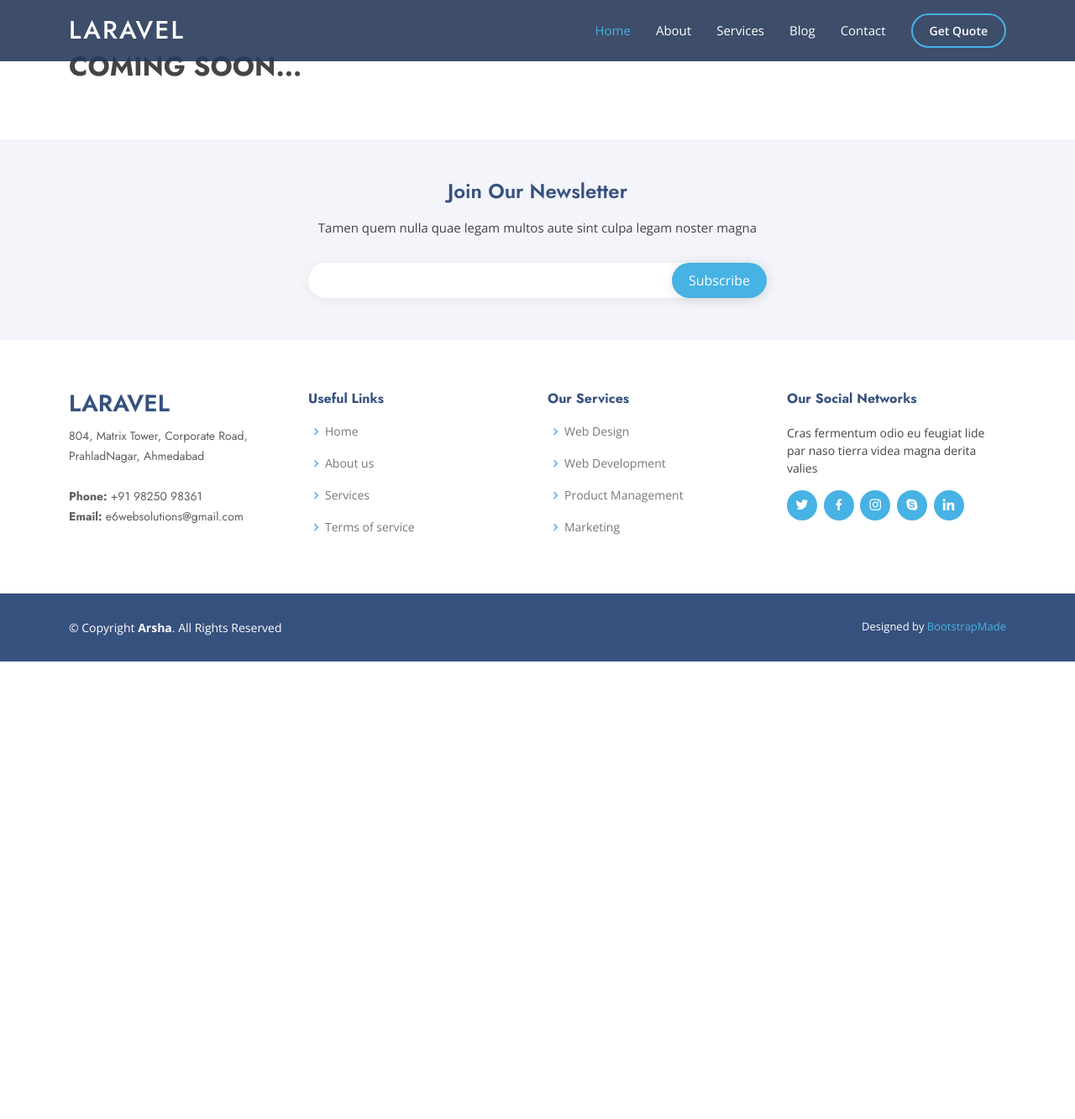
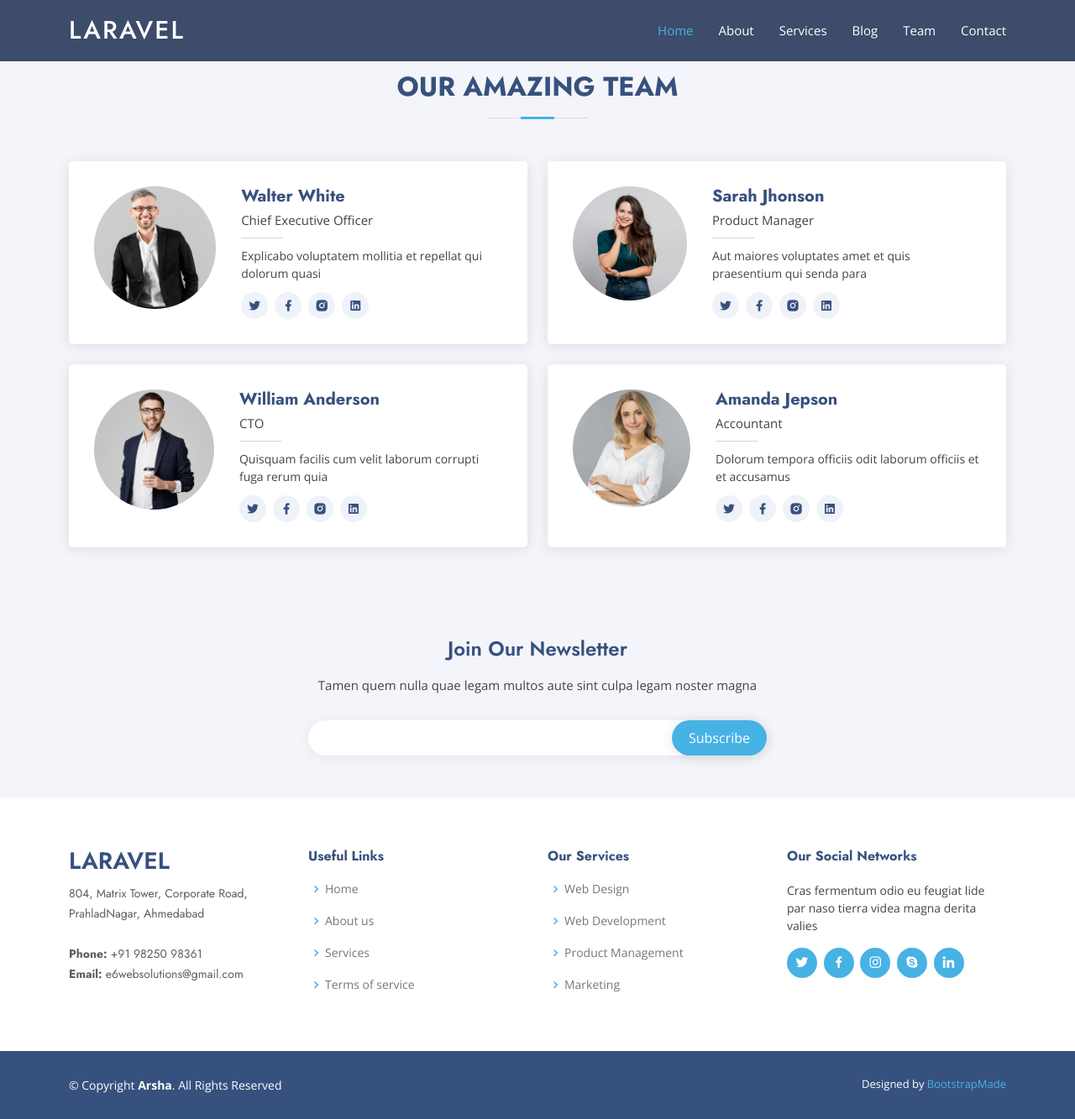
Before and after one commit to kurooshptl/E6WebSolutions, a Laravel app: page /team in a window 1280 px wide. Shown: the whole page at 84% size. Before the commit the page ends 788 px from the top, so only its background shows below. Run offline with Laravel 8, Linux system fonts and the light colour scheme; style sheets or scripts are compiled from the project's sources; some libraries are stand-ins or nearby versions.

```diff
--- a/laravel/public/vendor/php-email-form/validate.js
+++ b/laravel/public/vendor/php-email-form/validate.js
@@ -21,7 +21,6 @@
         displayError(thisForm, 'The form action property is not set!')
         return;
       }
-      console.log("here");
       thisForm.querySelector('.loading').classList.add('d-block');
       thisForm.querySelector('.error-message').classList.remove('d-block');
       thisForm.querySelector('.sent-message').classList.remove('d-block');
--- a/laravel/resources/views/app.blade.php
+++ b/laravel/resources/views/app.blade.php
@@ -42,7 +42,7 @@
 <header id="header" class="fixed-top header-scrolled">
     <div class="container d-flex align-items-center">
 
-        <h1 class="logo me-auto"><a href="index.html">{{env('APP_NAME')}}</a></h1>
+        <h1 class="logo me-auto"><a href="{{route('home')}}">{{env('APP_NAME')}}</a></h1>
         <!-- Uncomment below if you prefer to use an image logo -->
         <!-- <a href="index.html" class="logo me-auto"><img src="img/logo.png" alt="" class="img-fluid"></a>-->
 
@@ -50,12 +50,13 @@
             <ul>
                 <li><a class="nav-link scrollto active" href="{{route('home')}}">Home</a></li>
                 <li><a class="nav-link scrollto" href="{{route('about')}}">About</a></li>
-                <li><a class="nav-link scrollto" href="{route('service')}}">Services</a></li>
+                <li><a class="nav-link scrollto" href="{{route('service')}}">Services</a></li>
 {{--                <li><a class="nav-link   scrollto" href="{{route('portfolio')}}">Portfolio</a></li>--}}
                 <li><a class="nav-link scrollto" href="{{route('blog')}}">Blog</a></li>
+                <li><a class="nav-link scrollto" href="{{route('team')}}">Team</a></li>
 
                 <li><a class="nav-link scrollto" href="{{route('contact')}}">Contact</a></li>
-                <li><a class="getstarted scrollto" href="#about">Get Quote</a></li>
+{{--                <li><a class="getstarted scrollto" href="#about">Get Quote</a></li>--}}
             </ul>
             <i class="bi bi-list mobile-nav-toggle"></i>
         </nav><!-- .navbar -->
--- a/laravel/resources/views/team.blade.php
+++ b/laravel/resources/views/team.blade.php
@@ -1,13 +1,83 @@
 @extends('app')
+@section('content')
+    <!-- ======= Team Section ======= -->
+    <section id="team" class="team section-bg">
+        <div class="container pt-4" data-aos="fade-up">
+            <div class="section-title">
+                <h2>OUR AMAZING TEAM</h2>
+            </div>
+            <div class="row">
+                <div class="col-lg-6">
+                    <div class="member d-flex align-items-start" data-aos="zoom-in" data-aos-delay="100">
+                        <div class="pic"><img src="{{asset('img/team/team-1.jpg')}}" class="img-fluid" alt=""></div>
+                        <div class="member-info">
+                            <h4>Walter White</h4>
+                            <span>Chief Executive Officer</span>
+                            <p>Explicabo voluptatem mollitia et repellat qui dolorum quasi</p>
+                            <div class="social">
+                                <a href=""><i class="ri-twitter-fill"></i></a>
+                                <a href=""><i class="ri-facebook-fill"></i></a>
+                                <a href=""><i class="ri-instagram-fill"></i></a>
+                                <a href=""> <i class="ri-linkedin-box-fill"></i> </a>
+                            </div>
+                        </div>
+                    </div>
+                </div>
 
+                <div class="col-lg-6 mt-4 mt-lg-0">
+                    <div class="member d-flex align-items-start" data-aos="zoom-in" data-aos-delay="200">
+                        <div class="pic"><img src="{{asset('img/team/team-2.jpg')}}" class="img-fluid" alt=""></div>
+                        <div class="member-info">
+                            <h4>Sarah Jhonson</h4>
+                            <span>Product Manager</span>
+                            <p>Aut maiores voluptates amet et quis praesentium qui senda para</p>
+                            <div class="social">
+                                <a href=""><i class="ri-twitter-fill"></i></a>
+                                <a href=""><i class="ri-facebook-fill"></i></a>
+                                <a href=""><i class="ri-instagram-fill"></i></a>
+                                <a href=""> <i class="ri-linkedin-box-fill"></i> </a>
+                            </div>
+                        </div>
+                    </div>
+                </div>
 
-@section('content')
-    <section class="section blog-wrap bg-gray">
-        <div class="container">
-            <div class="row">
-                <h2><strong>COMING SOON...</strong></h2>
+                <div class="col-lg-6 mt-4">
+                    <div class="member d-flex align-items-start" data-aos="zoom-in" data-aos-delay="300">
+                        <div class="pic"><img src="{{asset('img/team/team-3.jpg')}}" class="img-fluid" alt=""></div>
+                        <div class="member-info">
+                            <h4>William Anderson</h4>
+                            <span>CTO</span>
+                            <p>Quisquam facilis cum velit laborum corrupti fuga rerum quia</p>
+                            <div class="social">
+                                <a href=""><i class="ri-twitter-fill"></i></a>
+                                <a href=""><i class="ri-facebook-fill"></i></a>
+                                <a href=""><i class="ri-instagram-fill"></i></a>
+                                <a href=""> <i class="ri-linkedin-box-fill"></i> </a>
+                            </div>
+                        </div>
+                    </div>
+                </div>
+
+                <div class="col-lg-6 mt-4">
+                    <div class="member d-flex align-items-start" data-aos="zoom-in" data-aos-delay="400">
+                        <div class="pic"><img src="{{asset('img/team/team-4.jpg')}}" class="img-fluid" alt=""></div>
+                        <div class="member-info">
+                            <h4>Amanda Jepson</h4>
+                            <span>Accountant</span>
+                            <p>Dolorum tempora officiis odit laborum officiis et et accusamus</p>
+                            <div class="social">
+                                <a href=""><i class="ri-twitter-fill"></i></a>
+                                <a href=""><i class="ri-facebook-fill"></i></a>
+                                <a href=""><i class="ri-instagram-fill"></i></a>
+                                <a href=""> <i class="ri-linkedin-box-fill"></i> </a>
+                            </div>
+                        </div>
+                    </div>
+                </div>
+
             </div>
+
         </div>
-    </section>
+    </section><!-- End Team Section -->
 
 @endsection
```
Also changed, not shown: laravel/resources/views/home.blade.php (+70 -50 lines).
